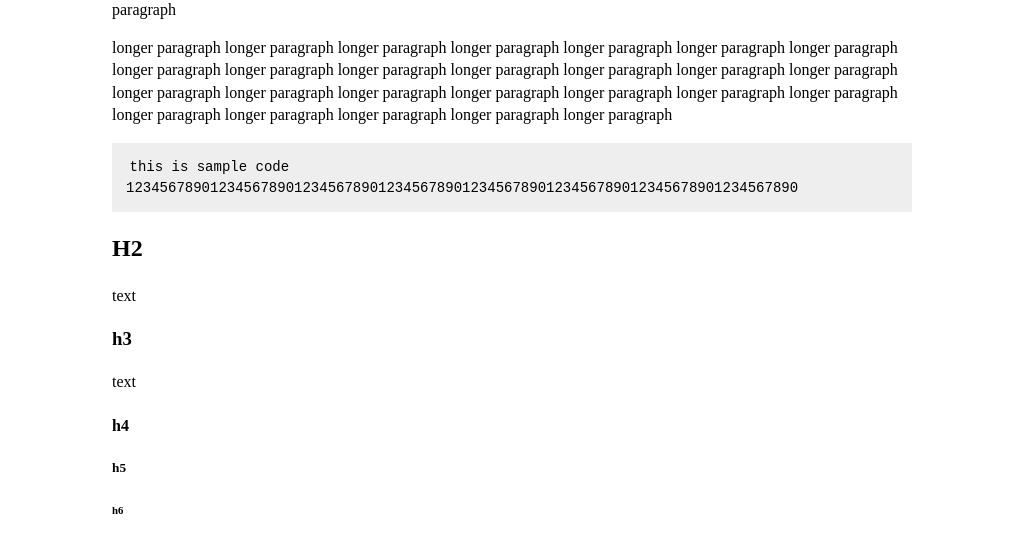
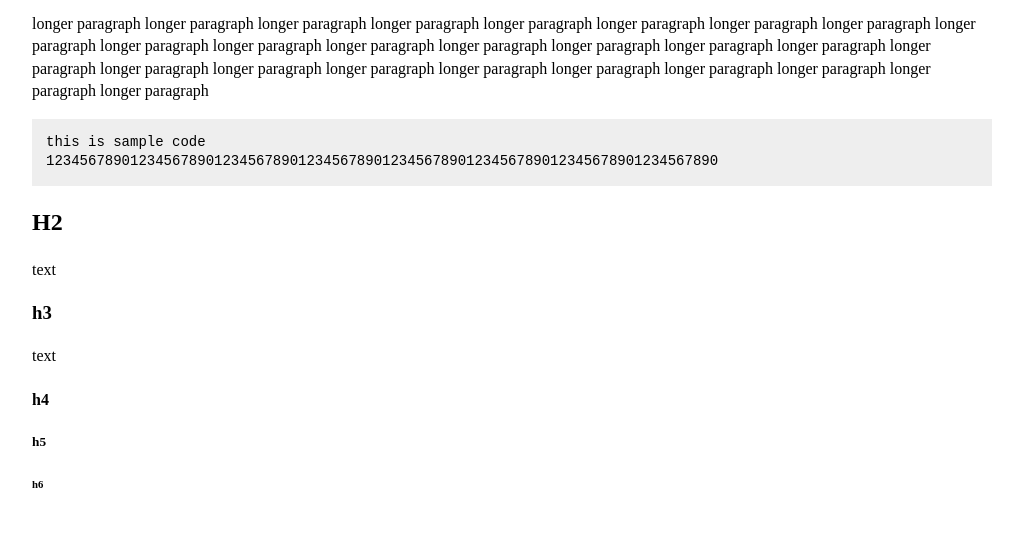
Before and after one commit to OpenBSD-az/OpenBSD-az.github.io, a plain HTML site: page index.html in a window 1280 px wide. Shown: the part 367-920 px from the top of the page, without its empty margins (128-1151 px from the left). After the commit the page ends 884 px from the top, so only its background shows below. Drawn offline with Linux system fonts and the light colour scheme.

Commit message:
style changes

```diff
--- a/index.html
+++ b/index.html
@@ -3,14 +3,13 @@
 <meta charset='utf-8'>
 <meta name="viewport" content="width=device-width, initial-scale=1.0">
 <style>
-body { margin: 40px auto; max-width: 800px; line-height: 1.4; font-size: 16px; padding: 0 10px; }
-pre { font-family: monaco, monospace; font-size: 14px; overflow-x: auto; padding: 1em; }
+body { margin: 1em auto; max-width: 60em; line-height: 1.4; font-size: 16px; padding: 0 10px; }
+pre { font-size: 14px; overflow-x: scroll; padding: 1em; }
 code, pre { background-color: #eee; text-transform: none; }
-code { padding: 0.25em; }
-pre i { font-style: normal; }
 pre b { color: #000; }
 pre u { text-decoration: none; color: #333; background-color: #c0e0ee; }
 pre i::before { content: "> "; color: #aaa; }
+pre i::before { content: "$ "; color: #aaa; }
 pre strong { background-color: #0000cc; color: #fff; }
 pre em { font-style: normal; background-color: #fda; padding: 0.25em; }
 </style></head>
```
Also changed, not shown: categories/index.html (+3 -4 lines), post/first-post/index.html (+3 -4 lines), post/index.html (+3 -4 lines), tags/index.html (+3 -4 lines).
